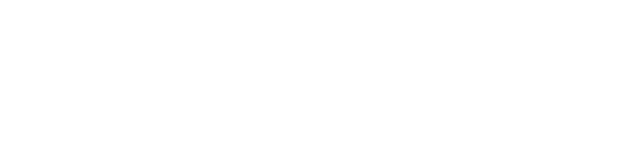
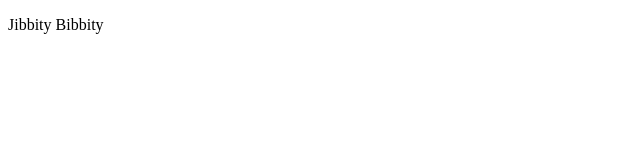
Before and after one commit to kwharty/ZINK, a plain HTML site: page practice.html in a window 1280 px wide. Shown: the whole page, without its empty margins (0-640 px from the left). Drawn offline with Linux system fonts and the light colour scheme.

Commit message:
Changed Practice/ added text

```diff
--- a/practice.html
+++ b/practice.html
@@ -8,5 +8,11 @@
 </head>
 <body>
 
+    <div>
+        <p>
+            Jibbity Bibbity
+        </p>
+    </div>
+
 </body>
 </html>
```
